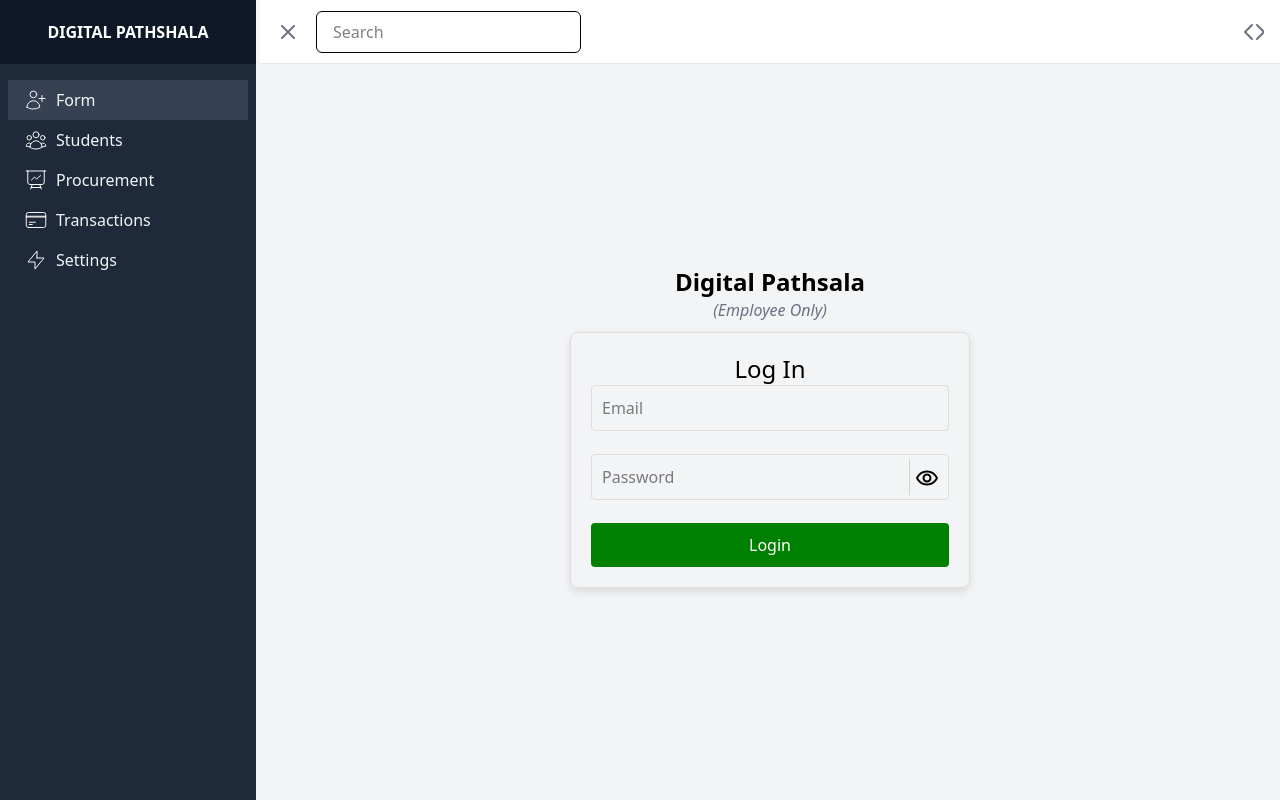
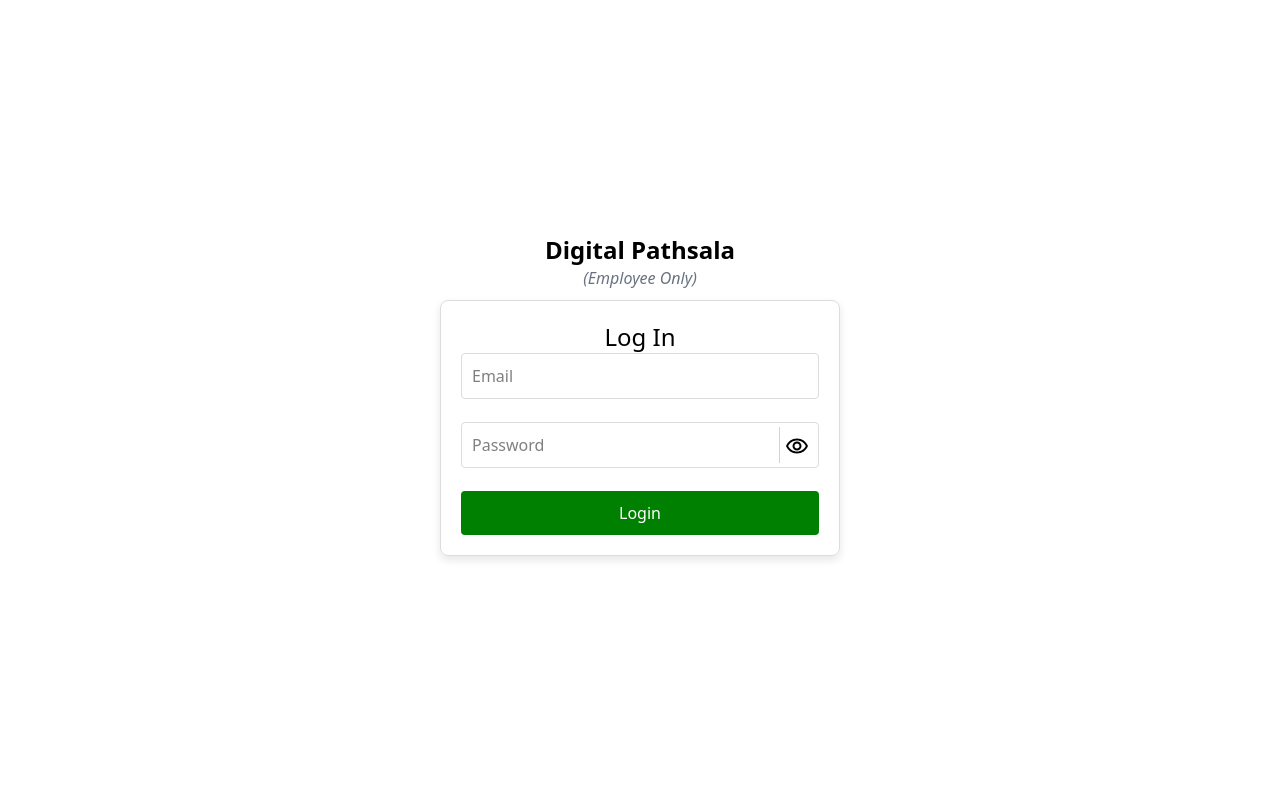
Before and after one commit to Prabesh001/Digital-Pathsala-Dashboard, a React (Vite) app in the folder LunarIt/: page / in a window 1280 px wide. Built offline with nearby package versions, Linux system fonts and the light colour scheme.

Commit message:
Refactor authentication flow by implementing protected routes and local storage for authentication state; update Dashboard and Login components accordingly

```diff
--- a/LunarIt/src/App.jsx
+++ b/LunarIt/src/App.jsx
@@ -1,15 +1,36 @@
-import React, { createContext, useContext, useState } from "react";
+import React, { useState } from "react";
+import { BrowserRouter, Routes, Route, Navigate } from "react-router-dom";
 import Dashboard from "./Components/Dashboard";
-import { BrowserRouter } from "react-router-dom";
-
+import Login from "./Pages/Login/Login";
+import ProtectedRoute from "./Template/ProtectedRoute";
+import useLocalStorage from "./Template/useLocalStorage";
 
 const App = () => {
+  const [isAuthenticated, setIsAuthenticated] = useLocalStorage("isAuthenticated", false);
+
   return (
-    <>
-      <BrowserRouter>
-        <Dashboard />
-      </BrowserRouter>
-    </>
+    <BrowserRouter>
+      <Routes>
+        <Route
+          path="/"
+          element={
+            isAuthenticated ? (
+              <Navigate to="/form" replace />
+            ) : (
+              <Login setIsAuthenticated={setIsAuthenticated} />
+            )
+          }
+        />
+        <Route
+          path="/*"
+          element={
+            <ProtectedRoute condition={isAuthenticated} failDestination="/">
+              <Dashboard setIsAuthenticated={setIsAuthenticated} />
+            </ProtectedRoute>
+          }
+        />
+      </Routes>
+    </BrowserRouter>
   );
 };
 
--- a/LunarIt/src/Components/Dashboard/index.jsx
+++ b/LunarIt/src/Components/Dashboard/index.jsx
@@ -1,34 +1,31 @@
-import React, { useEffect, useState, createContext } from "react";
+import React, { useEffect, useState } from "react";
 import Form from "../../Pages/Form";
 import List from "../../Pages/List";
 import { Routes, Route, useNavigate } from "react-router-dom";
 import { dashboardComponents } from "../../Js/data";
 import SVG from "../../Template/SVG";
 import useLocalStorage from "../../Template/useLocalStorage";
-import Login from "../../Pages/Login/Login";
 
-export const MyAuthContext = createContext();
-
-const Dashboard = () => {
+const Dashboard = ({ setIsAuthenticated }) => {
   const [showSidebar, setShowSidebar] = useState(window.innerWidth > 800);
-  const [isAuthenticated, setIsAuthenticated] = useState(false);
+  const [selectedIndex, setSelectedIndex] = useLocalStorage(
+    "selected-index",
+    "Form"
+  );
+  const navigate = useNavigate();
 
   useEffect(() => {
     const handleResize = () => {
       setShowSidebar(window.innerWidth > 800);
     };
-
     window.addEventListener("resize", handleResize);
-
     return () => window.removeEventListener("resize", handleResize);
   }, []);
 
-  const [selectedIndex, setSelectedIndex] = useLocalStorage(
-    "selected-index",
-    "Form"
-  );
-
-  const navigate = useNavigate();
+  const handleLogout = () => {
+    setIsAuthenticated(false);
+    navigate("/");
+  };
 
   return (
     <div className="flex h-screen bg-gray-100">
@@ -66,9 +63,9 @@ const Dashboard = () => {
       </div>
 
       <div
-        className={`${
-          showSidebar ? "ml-65" : ""
-        } transition-all duration-300 flex flex-col flex-1 overflow-y-auto`}
+        className={`transition-all duration-300 ${
+          showSidebar ? "ml-62" : ""
+        } flex flex-col flex-1 overflow-y-auto`}
       >
         <div className="flex items-center justify-between min-h-16 h-16 bg-white border-b border-gray-200">
           <div className="flex items-center px-4">
@@ -92,19 +89,19 @@ const Dashboard = () => {
             />
           </div>
           <div className="flex items-center pr-4">
-            <button className="flex items-center text-gray-500 hover:text-gray-700 focus:outline-none focus:text-gray-700">
-              <SVG stroke={"M12 19l-7-7 7-7m5 14l7-7-7-7"} sw={2} />
+            <button
+              onClick={handleLogout}
+              className="flex transition-all duration-200 items-center border-2 p-1 text-gray-500 hover:bg-red-600 hover:text-white"
+            >
+              Logout
             </button>
           </div>
         </div>
 
-        <MyAuthContext.Provider value={{ isAuthenticated, setIsAuthenticated }}>
-          <Routes>
-            <Route path="/" element={<Login />}></Route>
-            <Route path="/form" element={<Form />}></Route>
-            <Route path="/Students" element={<List />}></Route>
-          </Routes>
-        </MyAuthContext.Provider>
+        <Routes>
+          <Route path="/form" element={<Form />} />
+          <Route path="/students" element={<List />} />
+        </Routes>
       </div>
     </div>
   );
--- a/LunarIt/src/Pages/Login/Login.jsx
+++ b/LunarIt/src/Pages/Login/Login.jsx
@@ -1,20 +1,17 @@
-import React, { useState, useContext, useEffect } from "react";
+import React, { useState, useEffect } from "react";
 import "./index.css";
 import { useNavigate } from "react-router-dom";
 import { CircularProgress } from "@mui/material";
 import RemoveRedEyeOutlinedIcon from "@mui/icons-material/RemoveRedEyeOutlined";
 import VisibilityOffOutlinedIcon from "@mui/icons-material/VisibilityOffOutlined";
-import { MyAuthContext } from "../../Components/Dashboard/index";
 import { fetchStudentsByEmail } from "../../Js";
 import { ToastContainer, toast } from "react-toastify";
 import bcrypt from "bcryptjs";
 
-const LoginPage = () => {
+const LoginPage = ({ setIsAuthenticated }) => {
   const [loading, setLoading] = useState(false);
   const [error, setError] = useState(false);
   const [showPassword, setShowPassword] = useState(false);
-  const { setIsAuthenticated } = useContext(MyAuthContext);
-
   const navigate = useNavigate();
   const [formData, setFormData] = useState({ email: "", password: "" });
 
@@ -26,21 +23,24 @@ const LoginPage = () => {
   const handleSubmit = async (e) => {
     e.preventDefault();
     setLoading(true);
+    setError(false);
 
     try {
       const data = await fetchStudentsByEmail(formData.email);
 
       if (!data || data.length === 0) {
         toast.error("No User Found!");
+        setLoading(false);
         return;
       }
 
+      const user = data[0]; // Assuming data is an array
       const isPasswordMatch = await bcrypt.compare(formData.password, data.password);
 
       if (isPasswordMatch) {
-        toast.success("User Found!");
+        toast.success("Login Successful!");
         setIsAuthenticated(true);
-        navigate("/form");
+        navigate("/dashboard");
       } else {
         setError(true);
         toast.error("Incorrect Email or Password.");
@@ -69,35 +69,27 @@ const LoginPage = () => {
             value={formData.email}
             onChange={handleInputChange}
             className={error ? "input error-input" : "input"}
+            required
           />
-          <p className="error-msg">
-            {error ? "*Check your email properly" : ""}
-          </p>
+          <p className="error-msg">{error ? "*Check your email properly" : ""}</p>
+
           <div className="password-field">
-            <div
-              className="eye-field"
-              onClick={() => setShowPassword(!showPassword)}
-            >
-              {!showPassword ? (
-                <RemoveRedEyeOutlinedIcon />
-              ) : (
-                <VisibilityOffOutlinedIcon />
-              )}
+            <div className="eye-field" onClick={() => setShowPassword(!showPassword)}>
+              {!showPassword ? <RemoveRedEyeOutlinedIcon /> : <VisibilityOffOutlinedIcon />}
             </div>
             <input
               type={showPassword ? "text" : "password"}
               name="password"
+              id="login-password"
               placeholder="Password"
-              id="login-password"
               value={formData.password}
               onChange={handleInputChange}
               className={error ? "input error-input" : "input"}
               required
             />
           </div>
-          <p className="error-msg">
-            {error ? "*Check your password properly" : ""}
-          </p>
+          <p className="error-msg">{error ? "*Check your password properly" : ""}</p>
+
           <button type="submit" className="login-button">
             {loading ? <CircularProgress size={12} color="white" /> : "Login"}
           </button>
```
Also changed, not shown: 1 other file (tests, documents, lock files or other folders).
